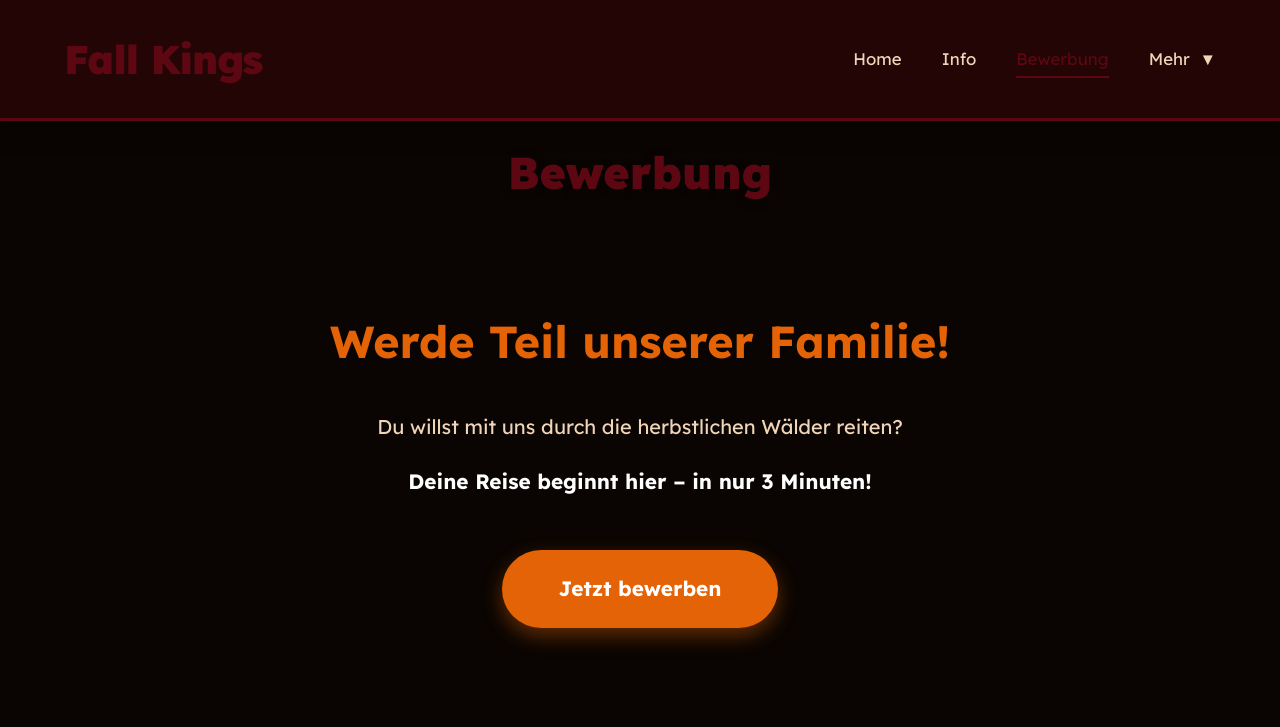
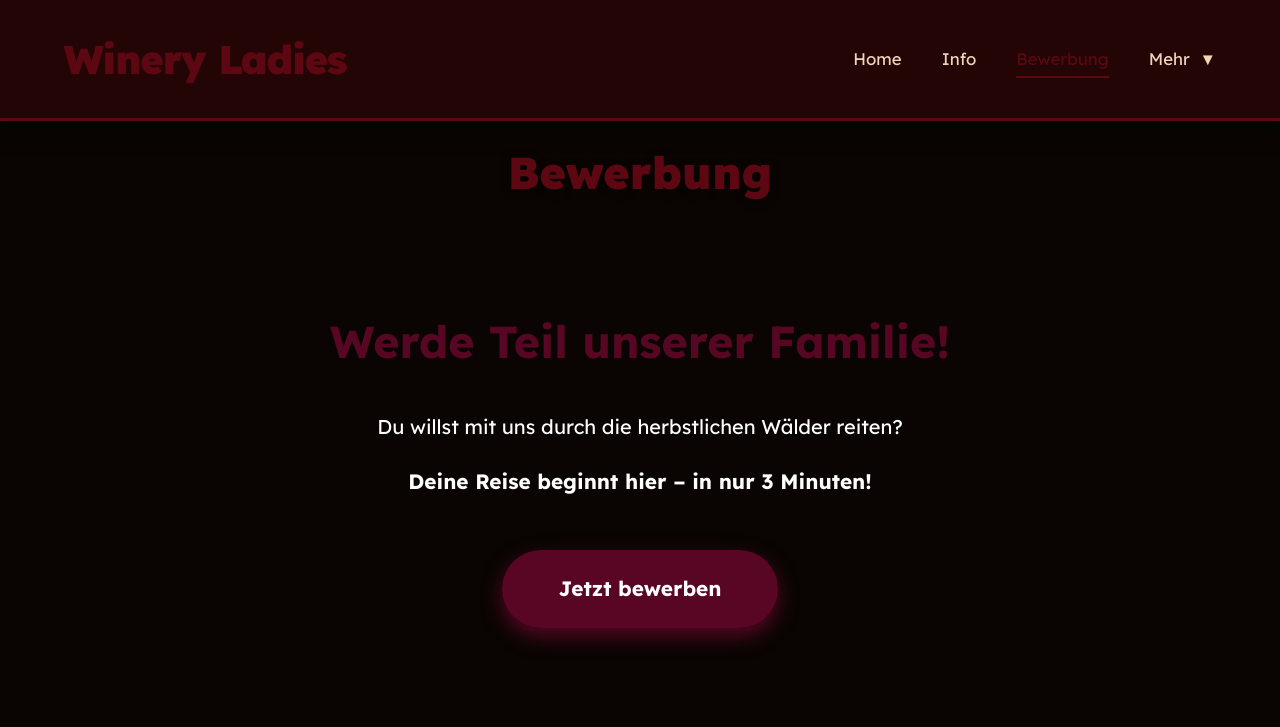
Before and after one commit to krovixe/Fall-Kings, a plain HTML site: page bewerbung.html in a window 1280 px wide. Drawn offline with Linux system fonts and the light colour scheme.

Commit message:
Update bewerbung.html

```diff
--- a/bewerbung.html
+++ b/bewerbung.html
@@ -3,13 +3,13 @@
 <head>
     <meta charset="UTF-8" />
     <meta name="viewport" content="width=device-width, initial-scale=1.0"/>
-    <title>Bewerbung | Fall Kings</title>
+    <title>Bewerbung | Winery Ladies</title>
     <link rel="stylesheet" href="css/style.css" />
     <link href="https://fonts.googleapis.com/css2?family=Lexend+Deca:wght@400;700;900&display=swap" rel="stylesheet">
 </head>
 <body>
 <nav class="navbar">
-    <div class="logo">Fall Kings</div>
+    <div class="logo">Winery Ladies</div>
     <ul class="nav-links">
         <li><a href="index.html">Home</a></li>
         <li><a href="info.html">Info</a></li>
@@ -31,11 +31,11 @@
 <div class="page-title">Bewerbung</div>
 <div class="content" style="text-align: center; padding-top: 2rem;">
 
-    <h2 style="font-size: 2.8rem; margin: 2rem 0 1.5rem; color: #E36306;">
+    <h2 style="font-size: 2.8rem; margin: 2rem 0 1.5rem; color: rgba(92,7,37,0.95);">
         Werde Teil unserer Familie!
     </h2>
 
-    <p style="font-size: 1.25rem; margin-bottom: 1rem; color: #f0d5b8;">
+    <p style="font-size: 1.25rem; margin-bottom: 1rem; color: #ffffff;">
         Du willst mit uns durch die herbstlichen Wälder reiten?
     </p>
     <p style="font-size: 1.3rem; font-weight: 700; margin-bottom: 3rem; color: #ffffff;">
@@ -44,9 +44,9 @@
 
     <!-- GOOGLE FORMS BUTTON -->
     <a href="https://galaxybot.app/de" target="_blank"
-       style="display: inline-block; background: #E36306; color: white; padding: 1.2rem 3.5rem;
+       style="display: inline-block; background: rgba(92,7,37,0.95); color: white; padding: 1.2rem 3.5rem;
               border-radius: 50px; font-weight: 700; font-size: 1.3rem; text-decoration: none;
-              box-shadow: 0 8px 20px rgba(227, 99, 6, 0.4); transition: all 0.3s;">
+              box-shadow: 0 8px 20px rgba(92,7,37,0.95); transition: all 0.3s;">
         Jetzt bewerben
     </a>
 
```
